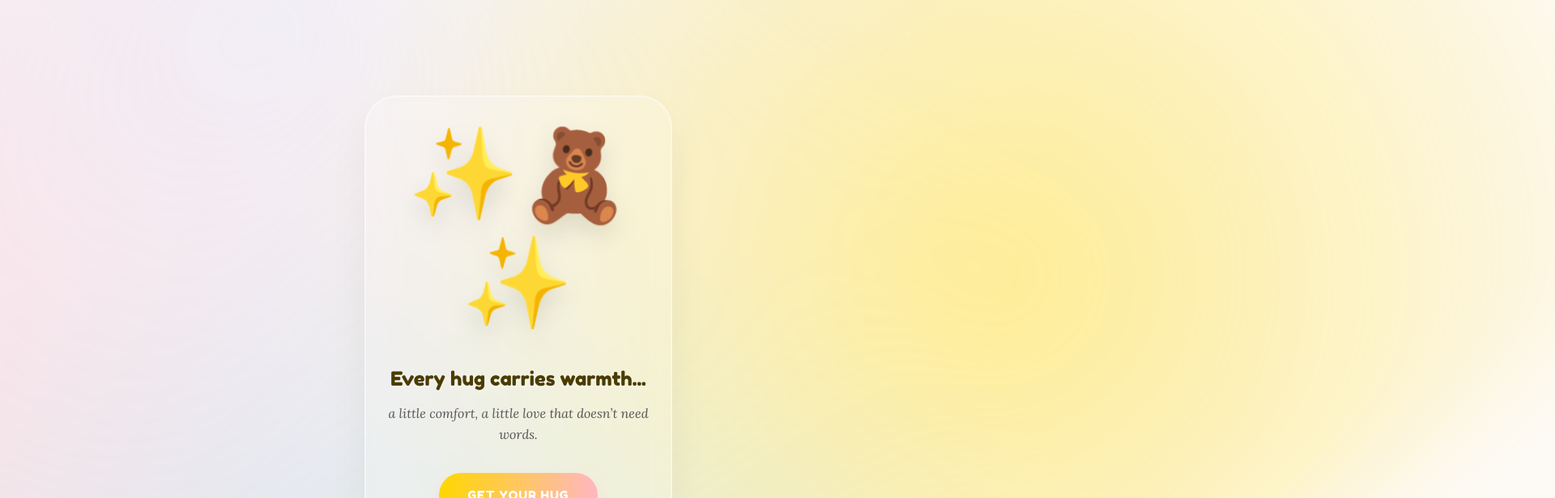
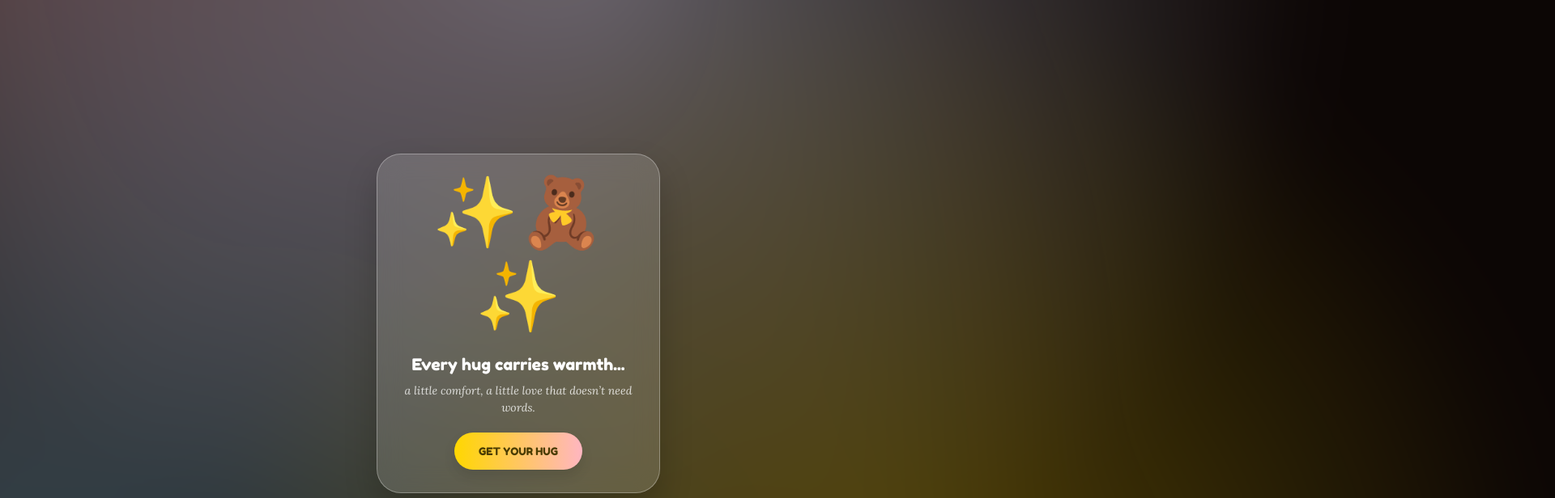
Before and after one commit to Kxmdeep7/Teddy-, a plain HTML site: page index.html in a window 1280 px wide. Both pictures are taken after a click on the button "TOUCH THE TEDDY". Shown: the top 616 px of the page at 81% size, 1920 px wide, since content can reach past the window. Drawn offline with Linux system fonts and the light colour scheme.

Commit message:
Update index.html

```diff
--- a/index.html
+++ b/index.html
@@ -10,100 +10,82 @@
         * { margin: 0; padding: 0; box-sizing: border-box; -webkit-tap-highlight-color: transparent; }
 
         body {
-            background: #fdfaf6;
+            background: #0c0605;
             height: 100vh;
+            width: 100vw;
             display: flex; justify-content: center; align-items: center;
             font-family: 'Fredoka One', cursive;
             overflow: hidden;
-            perspective: 1000px;
+            position: fixed; /* Prevents bounce scrolling on iOS */
         }
 
-        /* THE NEBULA BACKGROUND - No Solid Colors */
+        /* DYNAMIC NEBULA BACKGROUND */
         .nebula {
-            position: fixed;
-            inset: -50%;
-            width: 200%;
-            height: 200%;
-            z-index: -1;
+            position: fixed; inset: -50%; width: 200%; height: 200%; z-index: -1;
             background:
-                radial-gradient(circle at 30% 30%, rgba(255, 215, 0, 0.4), transparent 40%),
-                radial-gradient(circle at 70% 20%, rgba(135, 206, 235, 0.4), transparent 40%),
-                radial-gradient(circle at 50% 80%, rgba(230, 230, 250, 0.5), transparent 50%),
-                radial-gradient(circle at 80% 80%, rgba(255, 182, 193, 0.4), transparent 40%);
-            filter: blur(60px);
-            animation: moveNebula 20s linear infinite;
+                radial-gradient(circle at 30% 30%, rgba(255, 215, 0, 0.3), transparent 40%),
+                radial-gradient(circle at 70% 20%, rgba(135, 206, 235, 0.3), transparent 40%),
+                radial-gradient(circle at 50% 80%, rgba(230, 230, 250, 0.4), transparent 50%),
+                radial-gradient(circle at 80% 80%, rgba(255, 182, 193, 0.3), transparent 40%);
+            filter: blur(50px);
+            animation: moveNebula 15s linear infinite;
         }
 
-        @keyframes moveNebula {
-            0% { transform: rotate(0deg); }
-            100% { transform: rotate(360deg); }
+        @keyframes moveNebula { 100% { transform: rotate(360deg); } }
+
+        /* COMPACT GLASS STAGE */
+        #app-container {
+            width: 88%;
+            max-width: 350px;
+            /* Shorter height to ensure fit */
+            min-height: 420px;
+            background: rgba(255, 255, 255, 0.15);
+            backdrop-filter: blur(15px);
+            -webkit-backdrop-filter: blur(15px);
+            border: 1px solid rgba(255, 255, 255, 0.3);
+            border-radius: 30px;
+            padding: 25px 20px;
+            text-align: center;
+            display: flex;
+            flex-direction: column;
+            justify-content: space-between; /* Spreads elements out evenly */
+            align-items: center;
+            box-shadow: 0 20px 40px rgba(0,0,0,0.2);
         }
 
-        /* FLOATING GLASS STAGE */
-        #app-container {
-            width: 85%; max-width: 380px;
-            background: rgba(255, 255, 255, 0.2);
-            backdrop-filter: blur(15px);
-            -webkit-backdrop-filter: blur(15px);
-            border: 2px solid rgba(255, 255, 255, 0.4);
-            border-radius: 40px;
-            box-shadow: 0 25px 50px rgba(0,0,0,0.05);
-            padding: 40px 25px;
-            text-align: center;
-            transition: transform 0.5s ease;
-        }
-
-        .stage { display: none; animation: popIn 0.8s cubic-bezier(0.175, 0.885, 0.32, 1.275); }
+        .stage { display: none; width: 100%; animation: popIn 0.6s ease-out; }
         .stage.active { display: block; }
 
         .teddy-hero {
-            font-size: 110px; display: block; margin-bottom: 25px;
+            font-size: 85px; /* Sized down to fit */
+            display: block;
+            margin-bottom: 15px;
             animation: floating 4s ease-in-out infinite;
-            filter: drop-shadow(0 15px 15px rgba(0,0,0,0.1));
         }
 
         .main-text {
-            font-size: 24px; color: #4a3c00; margin-bottom: 15px; line-height: 1.3;
-            text-shadow: 0 2px 4px rgba(255,255,255,0.5);
+            font-size: 20px; color: #fff; margin-bottom: 10px; line-height: 1.2;
         }
 
         .sub-text {
             font-family: 'Lora', serif; font-style: italic;
-            font-size: 16px; color: #555; line-height: 1.6;
+            font-size: 14px; color: rgba(255,255,255,0.8); line-height: 1.5;
         }
 
-        /* UNICORN SPARKLE BUTTON */
         .btn {
-            margin-top: 35px; padding: 18px 35px;
+            margin-top: 20px; padding: 15px 30px;
             background: linear-gradient(90deg, #FFD700, #FFB6C1);
             border: none; border-radius: 50px;
-            color: #fff; font-family: 'Fredoka One', cursive;
-            font-size: 15px; letter-spacing: 1px; cursor: pointer;
-            box-shadow: 0 10px 20px rgba(255, 182, 193, 0.4);
-            transition: 0.3s; text-transform: uppercase;
-        }
-        .btn:active { transform: scale(0.95); }
-
-        /* ANIMATIONS */
-        @keyframes popIn {
-            0% { transform: scale(0.8); opacity: 0; }
-            100% { transform: scale(1); opacity: 1; }
+            color: #4a3c00; font-family: 'Fredoka One', cursive;
+            font-size: 13px; cursor: pointer;
+            box-shadow: 0 8px 15px rgba(0,0,0,0.1);
         }
 
-        @keyframes floating {
-            0%, 100% { transform: translateY(0) rotate(-3deg); }
-            50% { transform: translateY(-20px) rotate(3deg); }
-        }
+        @keyframes popIn { 0% { opacity: 0; transform: scale(0.9); } 100% { opacity: 1; transform: scale(1); } }
+        @keyframes floating { 0%, 100% { transform: translateY(0); } 50% { transform: translateY(-10px); } }
 
-        .sparkle {
-            position: absolute; pointer-events: none;
-            animation: sparkleAnim 1.5s linear forwards;
-        }
-
-        @keyframes sparkleAnim {
-            0% { transform: scale(0); opacity: 1; }
-            100% { transform: scale(1.5) translateY(-50px); opacity: 0; }
-        }
+        .sparkle { position: absolute; pointer-events: none; animation: sparkleAnim 1s linear forwards; }
+        @keyframes sparkleAnim { 0% { transform: scale(0); opacity: 1; } 100% { transform: scale(1.5) translateY(-30px); opacity: 0; } }
     </style>
 </head>
 <body>
@@ -116,28 +98,28 @@
             <span class="teddy-hero">🧸</span>
             <p class="main-text">A little hug, just for you...</p>
             <p class="sub-text">Quiet, soft, and waiting — ready when you are.</p>
-            <button class="btn" onclick="nextStep(2)">Touch the Teddy</button>
+            <button class="btn" onclick="nextStep(2)">TOUCH THE TEDDY</button>
         </div>
 
         <div class="stage" id="step2">
             <span class="teddy-hero">✨🧸✨</span>
             <p class="main-text">Every hug carries warmth...</p>
             <p class="sub-text">a little comfort, a little love that doesn’t need words.</p>
-            <button class="btn" onclick="nextStep(3)">Get Your Hug</button>
+            <button class="btn" onclick="nextStep(3)">GET YOUR HUG</button>
         </div>
 
         <div class="stage" id="step3">
             <span class="teddy-hero">🫂</span>
             <p class="main-text">This hug is yours!</p>
-            <p class="sub-text">Wrapped in calm and care. Just this moment.</p>
-            <button class="btn" onclick="nextStep(4)">One more thing...</button>
+            <p class="sub-text">Wrapped in calm and care. Nothing forced. Just this moment.</p>
+            <button class="btn" onclick="nextStep(4)">ONE MORE THING...</button>
         </div>
 
         <div class="stage" id="step4">
             <span class="teddy-hero">🦄💖</span>
             <p class="main-text">Only for you.</p>
             <p class="sub-text">Whenever you need it, this hug will be here. Always yours.</p>
-            <p style="margin-top: 25px; font-size: 13px; color: #db7093; letter-spacing: 2px;">WITH INTENTION, DEEP</p>
+            <p style="margin-top: 20px; font-size: 11px; color: #FFB6C1; letter-spacing: 2px;">WITH INTENTION, DEEP</p>
         </div>
 
     </div>
@@ -146,11 +128,7 @@
         function nextStep(step) {
             document.querySelectorAll('.stage').forEach(s => s.classList.remove('active'));
             document.getElementById('step' + step).classList.add('active');
-
-            // Add sparkles on transition
-            for(let i=0; i<10; i++) {
-                setTimeout(createSparkle, i * 100);
-            }
+            for(let i=0; i<8; i++) setTimeout(createSparkle, i * 100);
         }
 
         function createSparkle() {
@@ -159,10 +137,9 @@
             s.className = 'sparkle';
             s.innerHTML = colors[Math.floor(Math.random() * colors.length)];
             s.style.left = Math.random() * 80 + 10 + '%';
-            s.style.top = Math.random() * 80 + 10 + '%';
-            s.style.fontSize = Math.random() * 20 + 10 + 'px';
+            s.style.top = '40%';
             document.getElementById('app-container').appendChild(s);
-            setTimeout(() => s.remove(), 1500);
+            setTimeout(() => s.remove(), 1000);
         }
     </script>
 </body>
```
